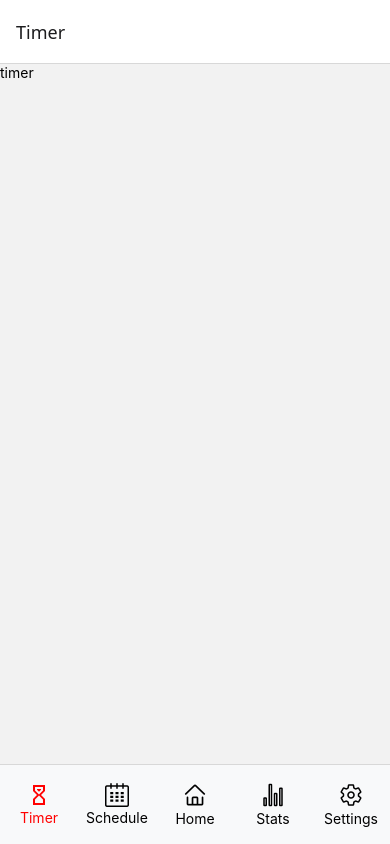
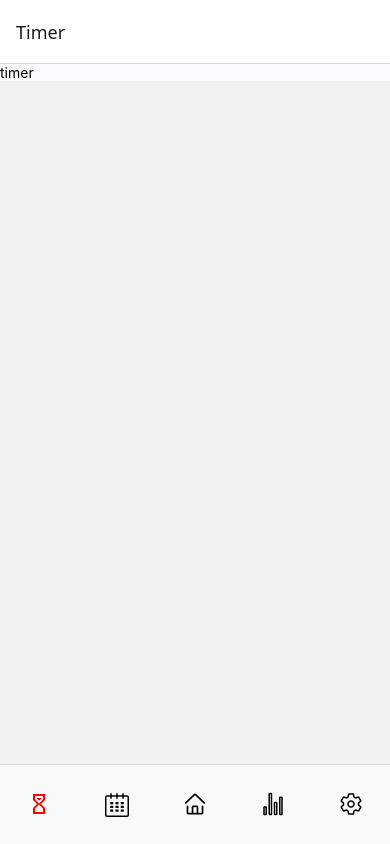
Before and after one commit to Mr-Anas1/Aero, a React Native app: screen /Timer in a window 390 px wide. Built offline with nearby package versions, Linux system fonts and the light colour scheme.

Commit message:
Some changes made to ensure the colors

```diff
--- a/App.js
+++ b/App.js
@@ -1,24 +1,23 @@
 import { StatusBar } from "expo-status-bar";
-import { StyleSheet, Text, View } from "react-native";
 import Tabs from "./src/navigation/Tabs";
 import { NavigationContainer } from "@react-navigation/native";
-import { SafeAreaView } from "react-native";
+import { SafeAreaView, StyleSheet, View } from "react-native";
+import AppWrapper from "./src/utils/AppWrapper";
 
 export default function App() {
   return (
-    <SafeAreaView style={{ flex: 1 }}>
-      <NavigationContainer>
-        <Tabs />
-      </NavigationContainer>
-    </SafeAreaView>
+    <AppWrapper>
+      <SafeAreaView style={styles.safeArea}>
+        <NavigationContainer>
+          <Tabs />
+        </NavigationContainer>
+      </SafeAreaView>
+    </AppWrapper>
   );
 }
 
 const styles = StyleSheet.create({
-  container: {
+  safeArea: {
     flex: 1,
-    backgroundColor: "#fff",
-    alignItems: "center",
-    justifyContent: "center",
   },
 });
--- a/src/navigation/Tabs.js
+++ b/src/navigation/Tabs.js
@@ -4,12 +4,14 @@ import Planner from "../screens/planner/Planner";
 import Settings from "../screens/settings/Settings";
 import Stats from "../screens/stats/Stats";
 import Timer from "../screens/timer/Timer";
-import { View } from "react-native-web";
+import { View } from "react-native";
 import AntDesign from "@expo/vector-icons/AntDesign";
 import Fontisto from "@expo/vector-icons/Fontisto";
 import MaterialCommunityIcons from "@expo/vector-icons/MaterialCommunityIcons";
 import Ionicons from "@expo/vector-icons/Ionicons";
-import { Text } from "react-native-web";
+import { Text } from "react-native";
+import colors from "../utils/Colors";
+import { StyleSheet } from "react-native";
 
 const Tab = createBottomTabNavigator();
 
@@ -29,20 +31,12 @@ const Tabs = () => {
         component={Timer}
         options={{
           tabBarIcon: ({ focused }) => (
-            <View
-              style={{
-                alignItems: "center",
-                justifyContent: "center",
-                top: 20,
-                gap: 2,
-              }}
-            >
+            <View style={styles.navigationLink}>
               <MaterialCommunityIcons
                 name="timer-sand"
                 size={24}
                 color={focused ? "red" : "black"}
               />
-              <Text style={{ color: focused ? "red" : "black" }}>Timer</Text>
             </View>
           ),
         }}
@@ -52,20 +46,12 @@ const Tabs = () => {
         component={Planner}
         options={{
           tabBarIcon: ({ focused }) => (
-            <View
-              style={{
-                alignItems: "center",
-                justifyContent: "center",
-                top: 20,
-                gap: 2,
-              }}
-            >
+            <View style={styles.navigationLink}>
               <Fontisto
                 name="date"
                 size={24}
                 color={focused ? "red" : "black"}
               />
-              <Text style={{ color: focused ? "red" : "black" }}>Schedule</Text>
             </View>
           ),
         }}
@@ -75,20 +61,12 @@ const Tabs = () => {
         component={Home}
         options={{
           tabBarIcon: ({ focused }) => (
-            <View
-              style={{
-                alignItems: "center",
-                justifyContent: "center",
-                top: 20,
-                gap: 2,
-              }}
-            >
+            <View style={styles.navigationLink}>
               <AntDesign
                 name="home"
                 size={24}
                 color={focused ? "red" : "black"}
               />
-              <Text style={{ color: focused ? "red" : "black" }}>Home</Text>
             </View>
           ),
         }}
@@ -98,20 +76,12 @@ const Tabs = () => {
         component={Stats}
         options={{
           tabBarIcon: ({ focused }) => (
-            <View
-              style={{
-                alignItems: "center",
-                justifyContent: "center",
-                top: 20,
-                gap: 2,
-              }}
-            >
+            <View style={styles.navigationLink}>
               <Ionicons
                 name="stats-chart-outline"
                 size={24}
                 color={focused ? "red" : "black"}
               />
-              <Text style={{ color: focused ? "red" : "black" }}>Stats</Text>
             </View>
           ),
         }}
@@ -121,20 +91,12 @@ const Tabs = () => {
         component={Settings}
         options={{
           tabBarIcon: ({ focused }) => (
-            <View
-              style={{
-                alignItems: "center",
-                justifyContent: "center",
-                top: 20,
-                gap: 2,
-              }}
-            >
+            <View style={styles.navigationLink}>
               <Ionicons
                 name="settings-outline"
                 size={24}
                 color={focused ? "red" : "black"}
               />
-              <Text style={{ color: focused ? "red" : "black" }}>Settings</Text>
             </View>
           ),
         }}
@@ -143,4 +105,14 @@ const Tabs = () => {
   );
 };
 
+const styles = StyleSheet.create({
+  navigationLink: {
+    alignItems: "center",
+    justifyContent: "center",
+    top: 20,
+    gap: 2,
+    color: colors.text,
+  },
+});
+
 export default Tabs;
--- a/src/screens/timer/timer.jsx
+++ b/src/screens/timer/timer.jsx
@@ -1,9 +1,10 @@
 import { StyleSheet, Text, View } from "react-native";
 import React from "react";
+import colors from "../../utils/Colors";
 
 const Timer = () => {
   return (
-    <View>
+    <View style={styles.container}>
       <Text>timer</Text>
     </View>
   );
@@ -11,4 +12,8 @@ const Timer = () => {
 
 export default Timer;
 
-const styles = StyleSheet.create({});
+const styles = StyleSheet.create({
+  container: {
+    backgroundColor: colors.background,
+  },
+});
--- /dev/null
+++ b/src/utils/AppWrapper.js
@@ -0,0 +1,17 @@
+import React from "react";
+import { StyleSheet } from "react-native";
+import colors from "./Colors";
+import { View } from "react-native";
+
+const AppWrapper = ({ children }) => {
+  return <View style={styles.container}>{children}</View>;
+};
+
+const styles = StyleSheet.create({
+  container: {
+    backgroundColor: colors.background,
+    flex: 1,
+  },
+});
+
+export default AppWrapper;
--- /dev/null
+++ b/src/utils/Colors.js
@@ -0,0 +1,9 @@
+const colors = {
+  primary: "#CCBCFF",
+  secondary: "#A390E4",
+  accent: "#FF867A",
+  background: "#F9F9FF",
+  text: "#33334D",
+};
+
+export default colors;
```
